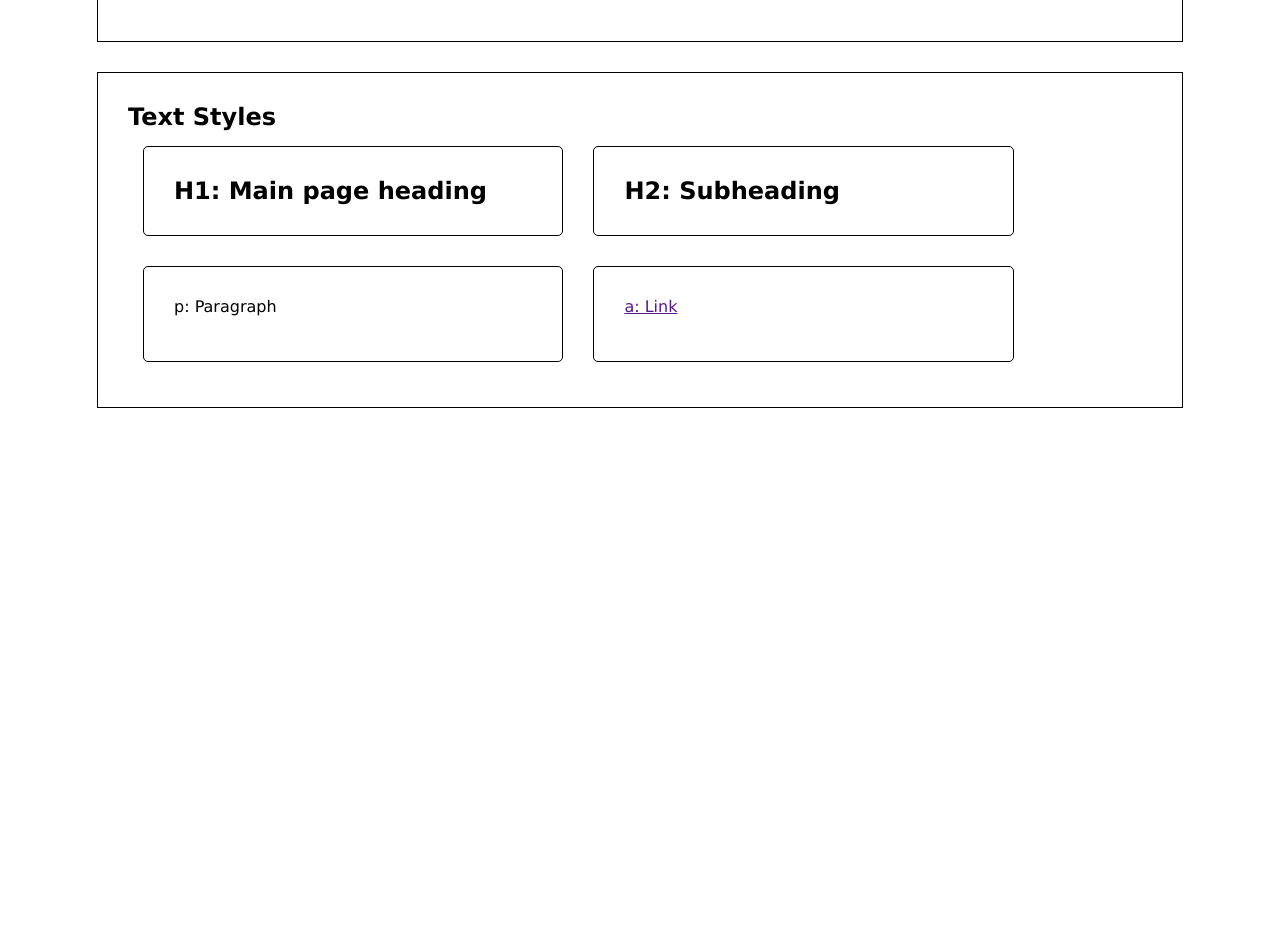
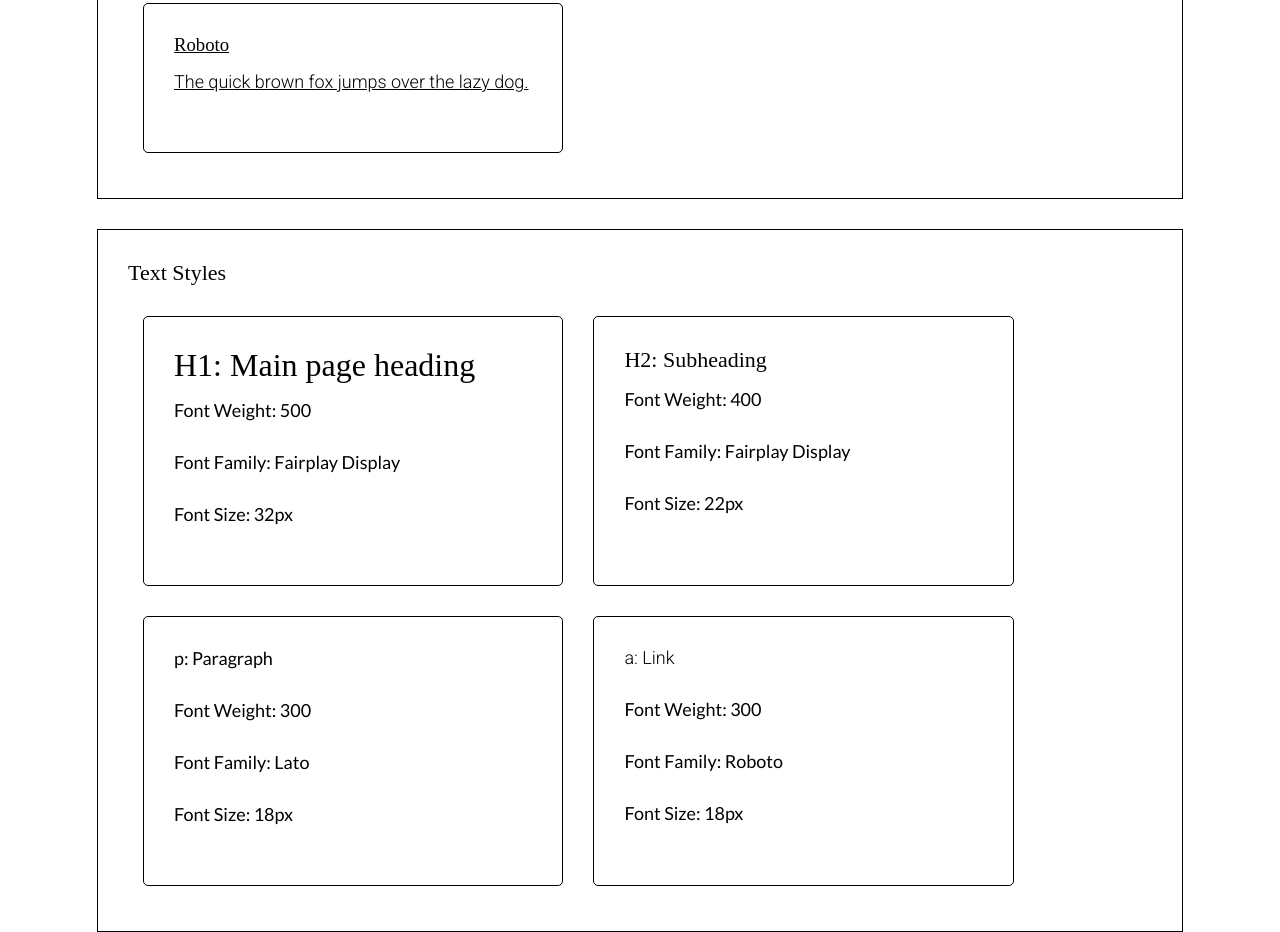
Before and after one commit to kirillwolkow/Website-Design-System, a plain HTML site: page index.html in a window 1280 px wide. Shown: the part 982-1914 px from the top of the page. Before the commit the page ends 1390 px from the top, so only its background shows below. Drawn offline with Linux system fonts and the light colour scheme.

Commit message:
added text styles

```diff
--- a/index.html
+++ b/index.html
@@ -62,15 +62,27 @@
         <div class="flexbox">
             <div class="heading">
                 <h1>H1: Main page heading</h1>
+                <p>Font Weight: 500</p>
+                <p>Font Family: Fairplay Display</p>
+                <p>Font Size: 32px</p>
             </div>
             <div class="subheading">
                 <h2>H2: Subheading</h2>
+                <p>Font Weight: 400</p>
+                <p>Font Family: Fairplay Display</p>
+                <p>Font Size: 22px</p>
             </div>
             <div class="paragraph">
                 <p>p: Paragraph</p>
+                <p>Font Weight: 300</p>
+                <p>Font Family: Lato</p>
+                <p>Font Size: 18px</p>
             </div>
             <div class="link">
-                <a href="">a: Link</a>
+                <a>a: Link</a>
+                <p id="fontweight">Font Weight: 300</p>
+                <p>Font Family: Roboto</p>
+                <p>Font Size: 18px</p>
             </div>
         </div>
     </section>
--- a/style.css
+++ b/style.css
@@ -131,3 +131,36 @@ h3 {
     border: 1px solid black;
     border-radius: 5px;
 }
+
+h1 {
+    font-family: 'Display Fair';
+    font-weight: 500;
+    font-size: 32px;
+    padding-bottom: 15px;
+}
+
+h2 {
+    font-family: 'Display Fair';
+    font-weight: 400;
+    font-size: 22px;
+    padding-bottom: 15px;
+}
+
+p {
+    font-family: 'Lato';
+    font-weight: 300;
+    font-size: 18px;
+    padding-bottom: 15px;
+}
+
+a {
+    font-family: 'Roboto';
+    font-weight: 300;
+    font-size: 18px;
+    cursor: pointer;
+    padding-bottom: 15px;
+}
+
+#fontweight {
+    margin-top: 30px;
+}
```
